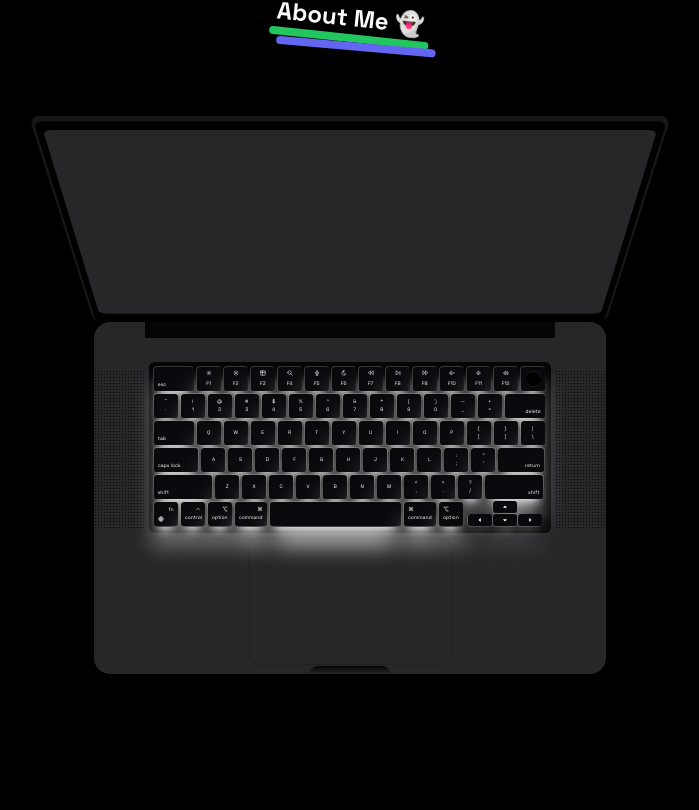
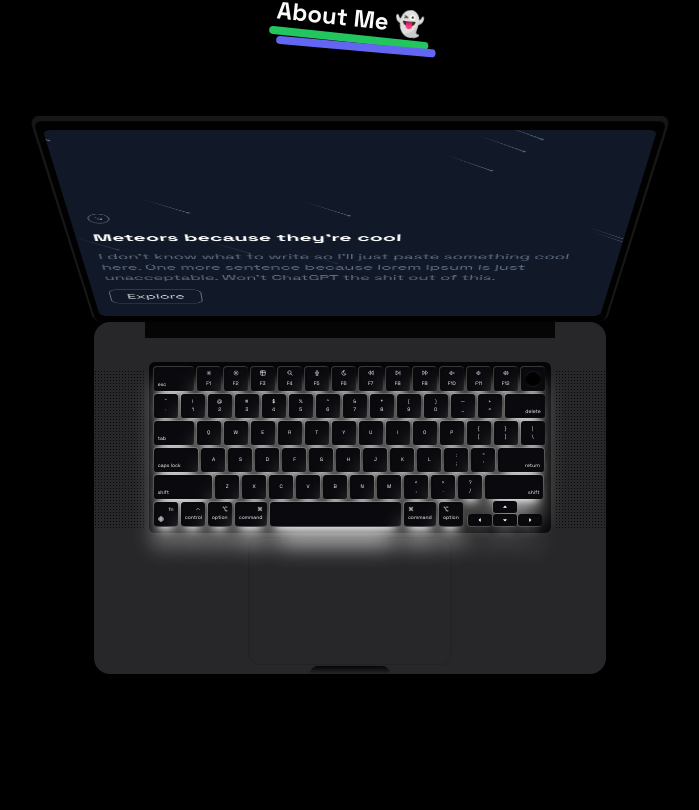
Before and after one commit to Sheel-ui/portfolio, a Next.js app: page / in a window 1280 px wide. Shown: the part 730-1540 px from the top of the page, without its empty margins (290-989 px from the left). Built offline with nearby package versions, Linux system fonts and the light colour scheme.

Commit message:
Add meteor shower

```diff
--- a/src/app/page.tsx
+++ b/src/app/page.tsx
@@ -18,7 +18,7 @@
 				<div className="h-10 xl:h-32 bg-gradient-to-t from-black absolute -bottom-5 left-0 xl:bottom-0 w-full "></div>
 			</div>
 			<div className="sm:max-w-[95%] md:max-w-[90%] lg:max-w-[85%] xl:max-w-[75%] mx-auto p-5 mt-20">
-        <About />
+				<About />
 				<Skills />
 				<Projects />
 				<Education />
--- a/src/components/ui/macbook-scroll.tsx
+++ b/src/components/ui/macbook-scroll.tsx
@@ -1,6 +1,7 @@
 "use client";
 import React, { useEffect, useMemo, useRef, useState } from "react";
 import { MotionValue, motion, useScroll, useTransform } from "framer-motion";
+import { Meteors } from "./meteor";
 import { cn } from "@/lib/utils";
 import {
 	IconBrightnessDown,
@@ -110,10 +111,8 @@
 				{showGradient && (
 					<div className="h-40 w-full absolute bottom-0 inset-x-0 bg-gradient-to-t dark:from-black from-white via-white dark:via-black to-transparent z-50"></div>
 				)}
-				{badge && (
-					<div className="absolute bottom-4 left-4">{badge}</div>
-				)}
 			</div>
+			<div className="h-10 xl:h-16 bg-gradient-to-t from-black absolute -bottom-5 left-0 xl:bottom-0 w-full "></div>
 		</div>
 	);
 };
@@ -147,8 +146,7 @@
 						boxShadow: "0px 2px 0px 2px var(--neutral-900) inset",
 					}}
 					className="absolute inset-0 bg-[#010101] rounded-lg flex items-center justify-center"
-				>
-				</div>
+				></div>
 			</div>
 			<motion.div
 				style={{
@@ -161,7 +159,49 @@
 				}}
 				className="h-96 w-[32rem] absolute inset-0 bg-[#010101] rounded-2xl p-2"
 			>
-				<div className="absolute inset-0 bg-[#272729] rounded-lg"></div>
+				<div className="absolute inset-0 bg-[#272729] rounded-lg">
+					<div className="">
+						<div className=" w-full relative">
+							<div className="absolute inset-0 h-full w-full  transform scale-[0.80]" />
+							<div className="relative shadow-xl bg-gray-900 px-4 py-8 h-[390px] overflow-hidden rounded-lg flex flex-col justify-end items-start">
+								<div className="h-5 w-5 rounded-full border flex items-center justify-center mb-4 border-gray-500">
+									<svg
+										xmlns="http://www.w3.org/2000/svg"
+										fill="none"
+										viewBox="0 0 24 24"
+										strokeWidth="1.5"
+										stroke="currentColor"
+										className="h-2 w-2 text-gray-300"
+									>
+										<path
+											strokeLinecap="round"
+											strokeLinejoin="round"
+											d="M4.5 4.5l15 15m0 0V8.25m0 11.25H8.25"
+										/>
+									</svg>
+								</div>
+
+								<h1 className="font-bold text-xl text-white mb-4 relative z-50">
+									Meteors because they&apos;re cool
+								</h1>
+
+								<p className="font-normal text-base text-slate-500 mb-4 relative z-50">
+									I don&apos;t know what to write so I&apos;ll
+									just paste something cool here. One more
+									sentence because lorem ipsum is just
+									unacceptable. Won&apos;t ChatGPT the shit
+									out of this.
+								</p>
+
+								<button className="border px-4 py-1 rounded-lg  border-gray-500 text-gray-300">
+									Explore
+								</button>
+
+								<Meteors number={20} />
+							</div>
+						</div>
+					</div>
+				</div>
 			</motion.div>
 		</div>
 	);
@@ -647,24 +687,3 @@
 		</svg>
 	);
 };
-
-const AceternityLogo = () => {
-	return (
-		<svg
-			width="66"
-			height="65"
-			viewBox="0 0 66 65"
-			fill="none"
-			xmlns="http://www.w3.org/2000/svg"
-			className="h-3 w-3 text-white"
-		>
-			<path
-				d="M8 8.05571C8 8.05571 54.9009 18.1782 57.8687 30.062C60.8365 41.9458 9.05432 57.4696 9.05432 57.4696"
-				stroke="currentColor"
-				strokeWidth="15"
-				strokeMiterlimit="3.86874"
-				strokeLinecap="round"
-			/>
-		</svg>
-	);
-};
--- /dev/null
+++ b/src/components/ui/meteor.tsx
@@ -0,0 +1,36 @@
+import { cn } from "@/lib/utils";
+import clsx from "clsx";
+import React from "react";
+
+export const Meteors = ({
+	number,
+	className,
+}: {
+	number?: number;
+	className?: string;
+}) => {
+	const meteors = new Array(number || 20).fill(true);
+	return (
+		<>
+			{meteors.map((el, idx) => (
+				<span
+					key={"meteor" + idx}
+					className={cn(
+						"animate-meteor-effect absolute top-1/2 left-1/2 h-0.5 w-0.5 rounded-[9999px] bg-slate-500 shadow-[0_0_0_1px_#ffffff10] rotate-[215deg]",
+						"before:content-[''] before:absolute before:top-1/2 before:transform before:-translate-y-[50%] before:w-[50px] before:h-[1px] before:bg-gradient-to-r before:from-[#64748b] before:to-transparent",
+						className
+					)}
+					style={{
+						top: 0,
+						left:
+							Math.floor(Math.random() * (400 - -400) + -400) +
+							"px",
+						animationDelay: Math.random() * (0.8 - 0.2) + 0.2 + "s",
+						animationDuration:
+							Math.floor(Math.random() * (10 - 2) + 2) + "s",
+					}}
+				></span>
+			))}
+		</>
+	);
+};
--- a/tailwind.config.ts
+++ b/tailwind.config.ts
@@ -74,8 +74,8 @@
 					},
 					to: {
 						transform: "translateY(0px)",
-            opacity: "1"
-          }
+						opacity: "1",
+					},
 				},
 				"move-down": {
 					from: {
@@ -84,8 +84,8 @@
 					},
 					to: {
 						transform: "translateY(0px)",
-            opacity: "1"
-          }
+						opacity: "1",
+					},
 				},
 				"accordion-down": {
 					from: { height: "0" },
@@ -95,12 +95,24 @@
 					from: { height: "var(--radix-accordion-content-height)" },
 					to: { height: "0" },
 				},
+				"meteor": {
+					"0%": {
+						transform: "rotate(215deg) translateX(0)",
+						opacity: "1",
+					},
+					"70%": { opacity: "1" },
+					"100%": {
+						transform: "rotate(215deg) translateX(-500px)",
+						opacity: "0",
+					},
+				},
 			},
 			animation: {
 				"accordion-down": "accordion-down 0.2s ease-out",
 				"accordion-up": "accordion-up 0.2s ease-out",
 				"move-up": "move-up 3s linear forwards",
 				"move-down": "move-down 3s linear forwards",
+				"meteor-effect": "meteor 5s linear infinite",
 			},
 		},
 	},
```
Lines whose indentation alone changed are shown as unchanged.
